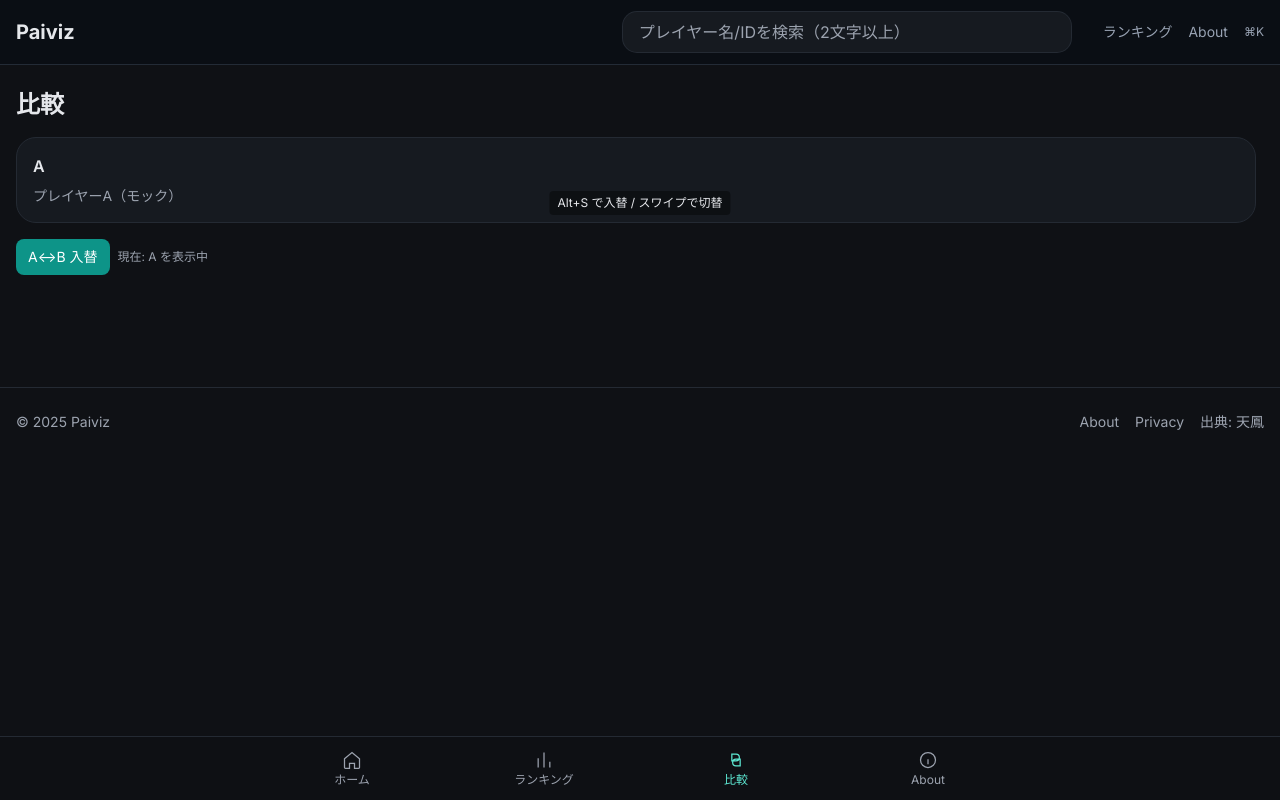
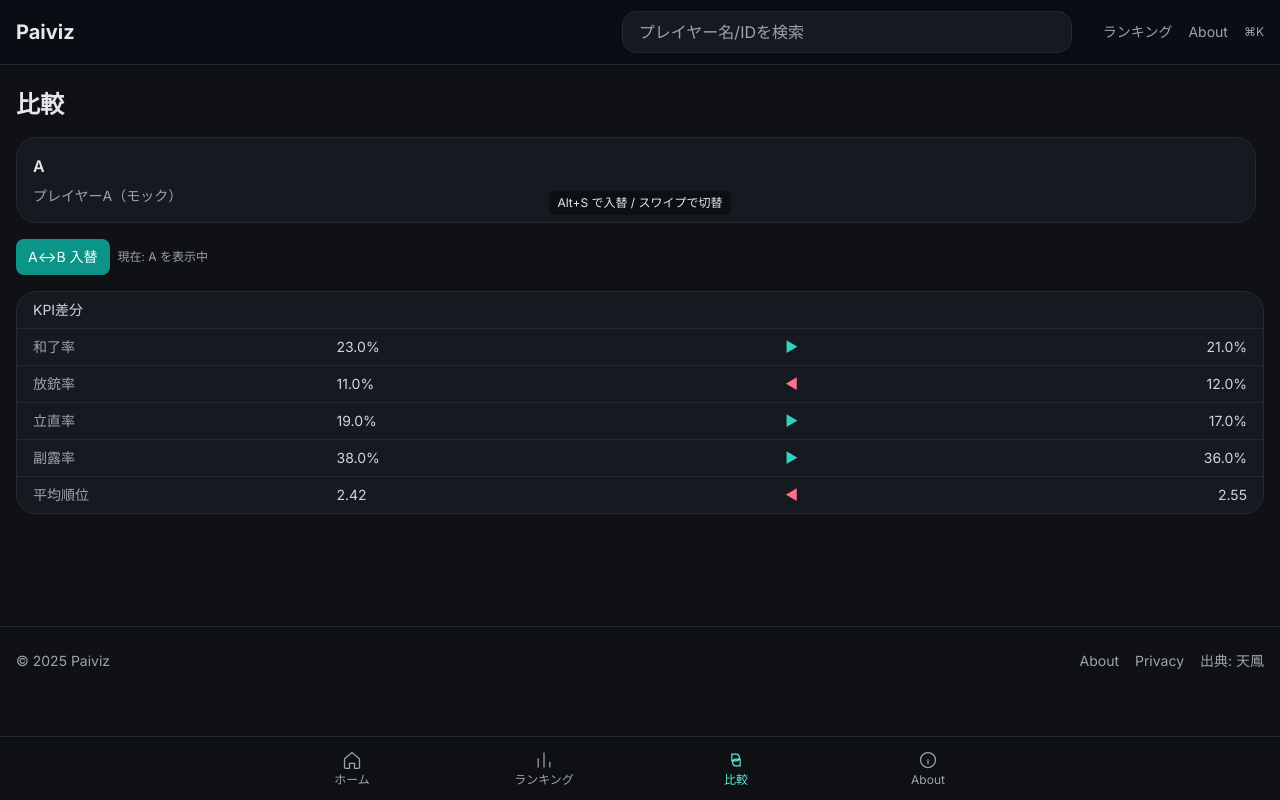
Before and after one commit to RyutaAoyama/paiviz, a Nuxt app: page /compare in a window 1280 px wide. Built offline with nearby package versions, Linux system fonts and the light colour scheme.

Commit message:
feat(meta): ランキング/比較/共有のOGメタを最適化（テキスト）

```diff
--- /dev/null
+++ b/components/KpiDiffTable.vue
@@ -0,0 +1,48 @@
+<template>
+  <div class="rounded-2xl border border-[#242A33] bg-[#161A20]">
+    <div class="border-b border-[#242A33] px-4 py-2 text-sm text-gray-300">KPI差分</div>
+    <div class="divide-y divide-[#242A33]">
+      <div v-for="row in rows" :key="row.key" class="grid grid-cols-12 items-center px-4 py-2 text-sm">
+        <div class="col-span-3 text-gray-400">{{ row.label }}</div>
+        <div class="col-span-4">
+          <span :class="toneClass(row.aTone)">{{ row.aText }}</span>
+        </div>
+        <div class="col-span-1 text-center" :class="diffClass(row.delta)">
+          <span>{{ arrow(row.delta) }}</span>
+        </div>
+        <div class="col-span-4 text-right">
+          <span :class="toneClass(row.bTone)">{{ row.bText }}</span>
+        </div>
+      </div>
+    </div>
+  </div>
+</template>
+
+<script setup lang="ts">
+type KPI = { agari:number; houju:number; riichi:number; furo:number; avgRank:number }
+const props = defineProps<{ a: KPI; b: KPI }>()
+const { toneForKpi, pct } = await import('~/utils/kpi')
+
+const defs = [
+  { key:'agari',   label:'和了率',   fmt:(v:number)=>pct(v) },
+  { key:'houju',   label:'放銃率',   fmt:(v:number)=>pct(v) },
+  { key:'riichi',  label:'立直率',   fmt:(v:number)=>pct(v) },
+  { key:'furo',    label:'副露率',   fmt:(v:number)=>pct(v) },
+  { key:'avgRank', label:'平均順位', fmt:(v:number)=>v.toFixed(2) },
+] as const
+
+const rows = computed(() => defs.map(d => {
+  const ak = (props.a as any)[d.key] ?? 0
+  const bk = (props.b as any)[d.key] ?? 0
+  const delta = ak - bk
+  return {
+    key: d.key, label: d.label, delta,
+    aText: d.fmt(ak), bText: d.fmt(bk),
+    aTone: toneForKpi(d.key, ak), bTone: toneForKpi(d.key, bk)
+  }
+}))
+
+const arrow = (n:number) => n === 0 ? '–' : (n > 0 ? '▶' : '◀')
+const diffClass = (n:number) => n === 0 ? 'text-gray-400' : (n > 0 ? 'text-teal-400' : 'text-rose-400')
+const toneClass = (t:'good'|'bad'|'neutral') => t === 'good' ? 'text-teal-300' : t === 'bad' ? 'text-rose-300' : 'text-gray-300'
+</script>
--- a/components/SearchBox.vue
+++ b/components/SearchBox.vue
@@ -1,177 +1,50 @@
 <template>
-  <div class="relative w-full">
-    <input
-      v-model="q"
-      class="w-full rounded-xl bg-[#161A20] px-4 py-2 outline-none ring-1 ring-[#242A33]"
-      placeholder="プレイヤー名/IDを検索（2文字以上）"
-      @keydown.enter.prevent="go(activeOrCurrent)"
-      @keydown.arrow-down.prevent="move(1)"
-      @keydown.arrow-up.prevent="move(-1)"
-      @focus="open = true"
-      @blur="onBlur"
-    />
-    <div v-if="open && (hasAny || q.length>=2)" class="absolute left-0 right-0 mt-1 rounded-xl border border-[#242A33] bg-[#0F1115] shadow-2xl">
-      <!-- お気に入り -->
-      <div v-if="(favList?.length || 0) > 0" class="px-3 pt-3 text-xs text-muted">お気に入り</div>
-      <ul v-if="(favList?.length || 0) > 0" class="max-h-48 overflow-auto py-1">
-        <li v-for="(n, i) in favList" :key="'f:'+n">
-          <button class="item" :class="cls(i,'fav')" @mousedown.prevent="go(n)" @mouseenter="setActive('fav', i)">
-            ★ <span v-html="hl(n)"></span>
-          </button>
-        </li>
-      </ul>
-
-      <!-- 最近 -->
-      <div v-if="(recentList?.length || 0) > 0" class="px-3 pt-3 text-xs text-muted">最近</div>
-      <ul v-if="(recentList?.length || 0) > 0" class="max-h-48 overflow-auto py-1">
-        <li v-for="(n, i) in recentList" :key="'r:'+n">
-          <button class="item" :class="cls(i,'recent')" @mousedown.prevent="go(n)" @mouseenter="setActive('recent', i)">
-            <span v-html="hl(n)"></span>
-          </button>
-        </li>
-      </ul>
-
-      <!-- サジェスト -->
-      <div class="px-3 pt-3 text-xs text-muted">サジェスト</div>
-      <ul class="max-h-64 overflow-auto py-1">
-        <li v-if="q.length<2" class="px-3 py-2 text-xs text-muted">2文字以上入力すると候補が表示されます</li>
-        <li v-else-if="loading" class="px-3 py-2 text-xs text-muted">検索中…</li>
-        <li v-else-if="(suggestions?.length || 0) === 0" class="px-3 py-2 text-xs text-muted">候補が見つかりません</li>
-        <li v-for="(s, i) in suggestions" :key="'s:'+s.name">
-          <button class="item" :class="cls(i,'suggest')" @mousedown.prevent="go(s.name)" @mouseenter="setActive('suggest', i)">
-            <span v-html="hl(s.name)"></span>
-          </button>
-        </li>
-      </ul>
+  <div class="relative">
+    <input v-model="q" class="w-full rounded-xl bg-[#161A20] px-4 py-2 outline-none ring-1 ring-[#242A33]" placeholder="プレイヤー名/IDを検索" />
+    <div v-if="open" class="absolute left-0 right-0 z-50 mt-1 overflow-hidden rounded-xl border border-[#242A33] bg-[#0F1115]">
+      <button v-for="(s,i) in suggestions" :key="s.name"
+        class="flex w-full items-center justify-between px-3 py-2 text-left text-sm"
+        :class="i===idx ? 'bg-white/5' : ''" @click="select(i)">
+        <span>{{ s.name }}</span>
+        <span class="text-xs text-gray-500">候補</span>
+      </button>
     </div>
   </div>
 </template>
 
 <script setup lang="ts">
 import { getSuggest } from '~/utils/api'
-import type { SuggestItem } from '~/utils/api'
-
-type Section = 'fav' | 'recent' | 'suggest'
 
 const q = ref('')
 const open = ref(false)
-const loading = ref(false)
-const suggestions = ref<SuggestItem[]>([])
+const idx = ref(-1)
+const suggestions = ref<{name:string}[]>([])
+let t: any
 
-const { list: favs } = useFavorites()
-const favList = computed<string[]>(() => filterLocal(favs.value ?? [], q.value ?? ''))
-const { recent, addRecent } = useRecent()
-const recentList = computed<string[]>(() => filterLocal(recent.value ?? [], q.value ?? ''))
-
-const hasAny = computed<boolean>(() =>
-  (favList.value?.length || 0) > 0 ||
-  (recentList.value?.length || 0) > 0 ||
-  (suggestions.value?.length || 0) > 0
-)
-
-let activeIndex = ref(0)
-let activeSection = ref<Section>('suggest')
-const activeOrCurrent = computed<string>(() => {
-  const s = activeSection.value
-  const i = activeIndex.value
-  if (s==='suggest') return suggestions.value?.[i]?.name || q.value
-  if (s==='fav') return favList.value?.[i] || q.value
-  return recentList.value?.[i] || q.value
+const fetchSuggest = async () => {
+  try {
+    suggestions.value = await getSuggest(q.value, 8)
+    open.value = suggestions.value.length > 0
+    idx.value = suggestions.value.length ? 0 : -1
+  } catch { open.value = false; suggestions.value = [] }
+}
+watch(q, v => {
+  clearTimeout(t)
+  if (!v || v.length < 2) { open.value=false; suggestions.value=[]; return }
+  t = setTimeout(fetchSuggest, 150)
 })
-
-watch(q, () => {
-  if ((q.value || '').length >= 2) fetchSuggest(q.value)
-  else suggestions.value = []
-})
-
-async function fetchSuggest(text: string) {
-  loading.value = true
-  try {
-    suggestions.value = await getSuggest(text, 10)
-    activeSection.value = 'suggest'
-    activeIndex.value = 0
-  } catch (e: any) {
-    suggestions.value = []
-    const { push } = useToast()
-    const status = e?.status
-    if (status === 429) push('検索が混み合っています。少し待ってから再試行してください。')
-    else push('検索に失敗しました。ネットワークをご確認ください。')
-  } finally {
-    loading.value = false
-  }
+const onKey = (e: KeyboardEvent) => {
+  if (!open.value) return
+  if (e.key === 'ArrowDown'){ e.preventDefault(); idx.value = (idx.value+1) % suggestions.value.length }
+  if (e.key === 'ArrowUp'){ e.preventDefault(); idx.value = (idx.value-1+suggestions.value.length) % suggestions.value.length }
+  if (e.key === 'Enter'){ e.preventDefault(); select(idx.value) }
+  if (e.key === 'Escape'){ open.value = false }
 }
-
-function move(d: number) {
-  const pools: Record<Section, string[] | SuggestItem[]> = {
-    fav: favList.value || [],
-    recent: recentList.value || [],
-    suggest: suggestions.value || []
-  }
-  const order: Section[] = ['fav','recent','suggest']
-  let s = activeSection.value
-  let i = (activeIndex.value ?? 0) + d
-  const len = (pools[s] || []).length
-  if (i >= 0 && i < len) { activeIndex.value = i; return }
-  // セクション跨ぎ
-  let idx = order.indexOf(s)
-  for (let guard = 0; guard < order.length; guard++) {
-    idx = (idx + (d>0?1:-1) + order.length) % order.length
-    const ns = order[idx]
-    const nlen = (pools[ns] || []).length
-    if (nlen > 0 || ns==='suggest') {
-      activeSection.value = ns
-      activeIndex.value = d > 0 ? 0 : Math.max(0, nlen - 1)
-      break
-    }
-  }
+const select = (i:number) => {
+  const item = suggestions.value[i]; if (!item) return
+  navigateTo(`/player/${encodeURIComponent(item.name)}`)
+  open.value = false
 }
-
-function go(name: string) {
-  if (!name) return
-  addRecent(name)
-  open.value = false
-  q.value = name
-  navigateTo(`/player/${encodeURIComponent(name)}`)
-}
-
-function onBlur() {
-  // クリック選択のため少し待つ
-  setTimeout(() => { open.value = false }, 120)
-}
-
-function setActive(s: Section, i: number){
-  activeSection.value = s
-  activeIndex.value = i
-}
-
-function cls(i: number, s: Section){
-  return [
-    'w-full px-3 py-2 text-left hover:bg-[#11161e] focus:bg-[#11161e] text-sm',
-    (activeSection.value===s && activeIndex.value===i) ? 'bg-[#10151d]' : ''
-  ]
-}
-
-function filterLocal(list: string[], q: string) {
-  const safeList = Array.isArray(list) ? list : []
-  const safeQ = (q || '').toLowerCase()
-  if (!safeQ) return safeList.slice(0, 5)
-  return safeList.filter(n => (n || '').toLowerCase().includes(safeQ)).slice(0, 5)
-}
-
-function hl(name: string){
-  const qq = q.value || ''
-  if (!qq) return escapeHtml(name || '')
-  const lower = (name || '').toLowerCase()
-  const idx = lower.indexOf(qq.toLowerCase())
-  if (idx < 0) return escapeHtml(name || '')
-  const before = escapeHtml((name || '').slice(0, idx))
-  const hit = escapeHtml((name || '').slice(idx, idx + qq.length))
-  const after = escapeHtml((name || '').slice(idx + qq.length))
-  return `${before}<mark class="bg-teal-900/40 text-teal-300">${hit}</mark>${after}`
-}
-function escapeHtml(s: string){ return (s || '').replace(/[&<>"']/g, c => ({'&':'&amp;','<':'&lt;','>':'&gt;','"':'&quot;',"'":'&#39;'}[c] as string)) }
+onMounted(() => window.addEventListener('keydown', onKey))
+onBeforeUnmount(() => window.removeEventListener('keydown', onKey))
 </script>
-
-<style scoped>
-.item { width: 100%; }
-</style>
--- a/composables/useFavorites copy.ts
+++ /dev/null
@@ -1,18 +0,0 @@
-export function useFavorites(){
-  const key = 'paiviz:favs'
-  const list = ref<string[]>([])
-  if (process.client) {
-    try {
-      const raw = localStorage.getItem(key)
-      if (raw) list.value = JSON.parse(raw)
-    } catch {}
-  }
-  function toggle(name: string){
-    const set = new Set(list.value)
-    if (set.has(name)) set.delete(name); else set.add(name)
-    list.value = Array.from(set).slice(0, 200)
-    if (process.client) localStorage.setItem(key, JSON.stringify(list.value))
-  }
-  const isFav = (name: string) => list.value.includes(name)
-  return { list, toggle, isFav }
-}
--- a/pages/compare.vue
+++ b/pages/compare.vue
@@ -34,6 +34,8 @@
       <button class="rounded-lg bg-teal-600 px-3 py-2 text-sm text-white" @click="swap">A↔B 入替</button>
       <div class="text-xs text-gray-400">現在: {{ active === 0 ? 'A' : 'B' }} を表示中</div>
     </div>
+
+    <KpiDiffTable :a="aKpi" :b="bKpi" class="mt-4" />
   </section>
 </template>
 
@@ -43,13 +45,14 @@ const router = useRouter()
 const wrap = ref<HTMLElement|null>(null)
 const active = ref(0) // 0:A 1:B
 const offset = computed(() => active.value === 0 ? 0 : -100)
+const aKpi = ref({ agari:.23, houju:.11, riichi:.19, furo:.38, avgRank:2.42 })
+const bKpi = ref({ agari:.21, houju:.12, riichi:.17, furo:.36, avgRank:2.55 })
 
-useHead({
-  title: '比較 — Paiviz',
-  meta: [
-    { property: 'og:title', content: 'Paiviz 比較' },
-    { property: 'og:description', content: 'プレイヤーAとBを並べて比較' }
-  ]
+useHead(() => {
+  const a = (route.query.a as string) || 'A'
+  const b = (route.query.b as string) || 'B'
+  const ttl = `比較: ${a} vs ${b} — Paiviz`
+  return { title: ttl, meta: [{ property:'og:title', content: ttl }, { name:'twitter:title', content: ttl }] }
 })
 
 const swap = (): void => {
--- a/pages/s/[id].vue
+++ b/pages/s/[id].vue
@@ -13,11 +13,8 @@ const route = useRoute();
 const id = route.params.id as string;
 
 useHead({
-  title: 'スナップショット読み込み — Paiviz',
-  meta: [
-    { property: 'og:title', content: 'Paiviz スナップショット' },
-    { property: 'og:description', content: '共有リンクから成績データを読み込み中' }
-  ]
+  title: `共有リンク — Paiviz`,
+  meta: [{ property:'og:title', content:'Paiviz 共有スナップショット' }]
 })
 
 onMounted(async () => {
```
Also changed, not shown: components/FavStar.vue (added, +12 -0 lines), composables/useFavorites.ts (+17 -18 lines), pages/rankings.vue (+19 -10 lines).
